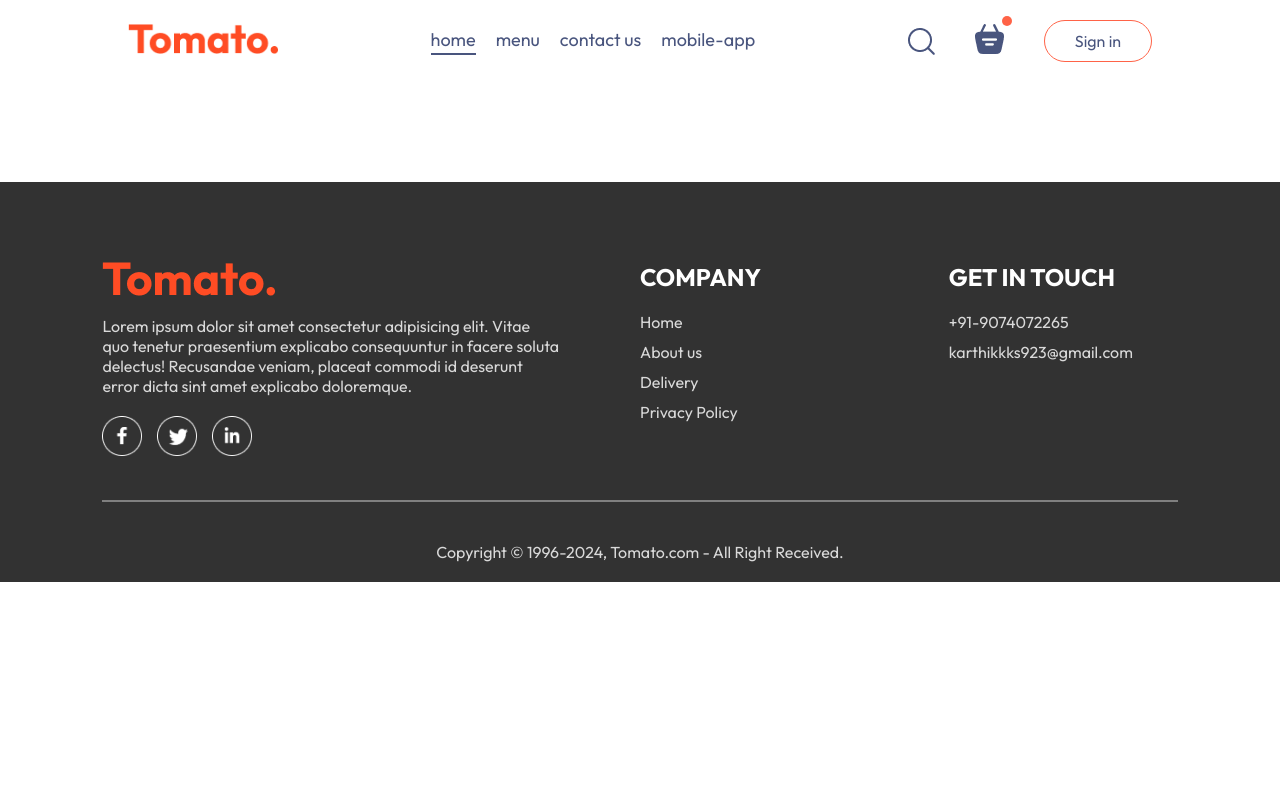
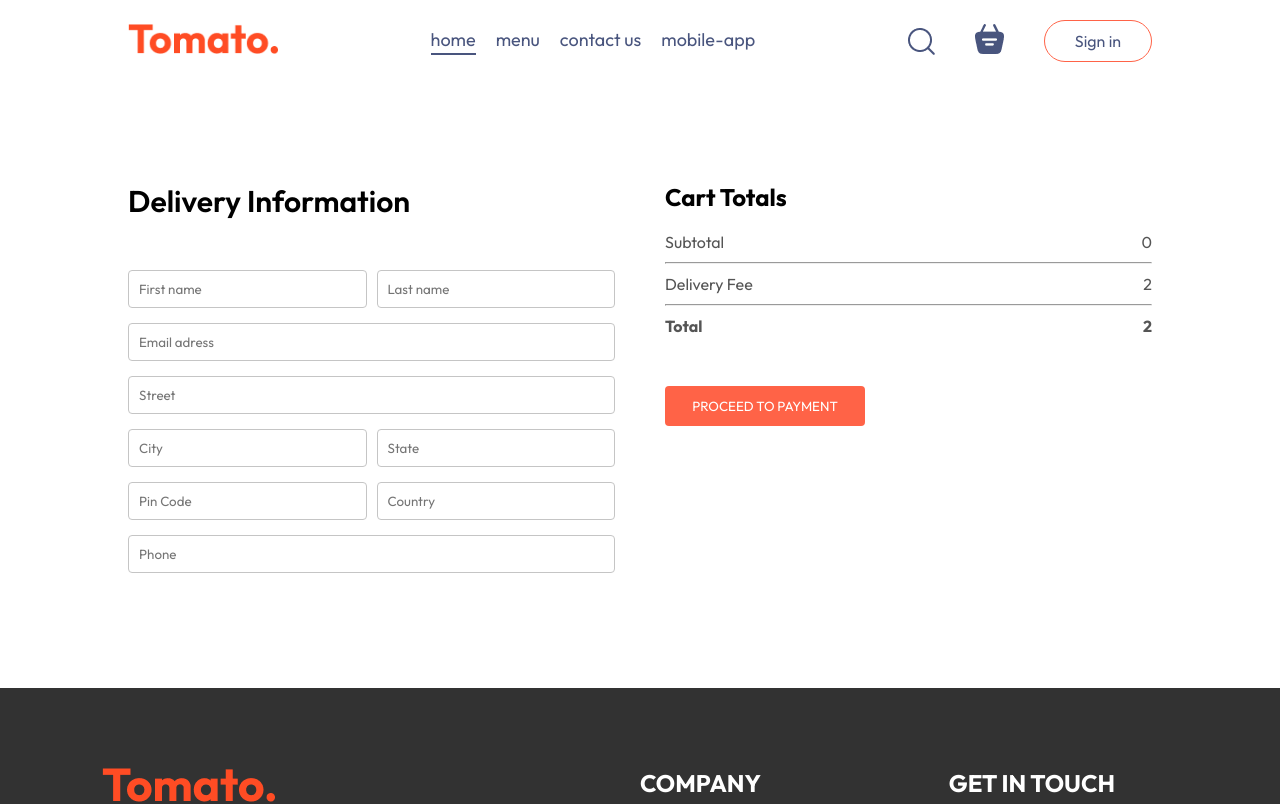
Before and after one commit to karthik0923/FoodDelivery, a React (Vite) app in the folder frontend/: page /order in a window 1280 px wide. Shown: the top 804 px of the page. Built offline with nearby package versions, Linux system fonts and the light colour scheme.

Commit message:
Completed placeOrder Screen and checkout page with total amount displaying

```diff
--- a/frontend/src/components/Navbar/Navbar.jsx
+++ b/frontend/src/components/Navbar/Navbar.jsx
@@ -1,11 +1,14 @@
-import React, { useState } from 'react'
+import React, { useContext, useState } from 'react'
 import './Navbar.css'
 import { assets } from '../../assets/assets'
 import { Link } from 'react-router-dom'
+import { StoreContext } from '../../context/StoreContext'
 
 const Navbar = ({setShowLogin}) => {
 
     const [menu,setMenu] = useState("home");
+
+    const {getTotalCartAmount} = useContext(StoreContext)
 
   return (
     <div className='navbar'>
@@ -20,7 +23,7 @@
         <img src={assets.search_icon} alt="" />
         <div className="navbar-search-icon">
             <Link to='/cart'><img src={assets.basket_icon} alt="" /></Link>
-            <div className="dot"></div>
+            <div className={getTotalCartAmount()===0?"":"dot"}></div>
         </div>
         <button onClick={()=>setShowLogin(true)}>Sign in</button>
       </div>
--- a/frontend/src/context/StoreContext.jsx
+++ b/frontend/src/context/StoreContext.jsx
@@ -21,12 +21,24 @@
         }
     }
 
+    const getTotalCartAmount = () => {
+        let totalAmount = 0
+        for(const item in cartItems) {
+            if(cartItems[item] > 0) {
+                let itemInfo = food_list.find((product) => product._id === item);
+                totalAmount += itemInfo.price * cartItems[item];
+            }
+        }
+        return totalAmount;
+    }
+
     const contextValue = {
         food_list,
         cartItems,
         setCartItems,
         addToCart,
-        removeFromCart
+        removeFromCart,
+        getTotalCartAmount
     }
 
     return (
--- a/frontend/src/pages/Cart/Cart.jsx
+++ b/frontend/src/pages/Cart/Cart.jsx
@@ -1,9 +1,12 @@
 import React, { useContext } from "react";
 import "./Cart.css";
 import { StoreContext } from "../../context/StoreContext";
+import { useNavigate } from "react-router-dom";
 
 const Cart = () => {
-  const { cartItems, food_list, removeFromCart } = useContext(StoreContext);
+  const { cartItems, food_list, removeFromCart, getTotalCartAmount } = useContext(StoreContext);
+
+  const navigate = useNavigate();
 
   return (
     <div className="Cart">
@@ -42,7 +45,7 @@
           <div>
             <div className="cart-total-details">
               <p>Subtotal</p>
-              <p>{0}</p>
+              <p>{getTotalCartAmount()}</p>
             </div>
             <hr />
             <div className="cart-total-details">
@@ -52,10 +55,10 @@
             <hr />
             <div className="cart-total-details">
               <b>Total</b>
-              <b>{1}</b>
+              <b>{getTotalCartAmount() + 2}</b>
             </div>
           </div>
-          <button>PROCEED TO CHECKOUT</button>
+          <button onClick={()=> navigate('/order')}>PROCEED TO CHECKOUT</button>
         </div>
         <div className="cart-promocode">
           <div>
--- a/frontend/src/pages/PlaceOrder/PlaceOrder.css
+++ b/frontend/src/pages/PlaceOrder/PlaceOrder.css
@@ -0,0 +1,42 @@
+.place-order {
+    display: flex;
+    align-items: start;
+    justify-content: space-between;
+    gap: 50px;
+    margin-top: 100px;
+}
+
+.place-order-left {
+    width: 100%;
+    max-width: max(30%, 500px);
+}
+
+.place-order-left .title {
+    font-size: 30px;
+    font-weight: 600;
+    margin-bottom: 50px;
+}
+
+.place-order-left input {
+    margin-bottom: 15px;
+    width: 100%;
+    padding: 10px;
+    border: 1px solid #c5c5c5;
+    border-radius: 4px;
+    outline-color: tomato;
+}
+
+.place-order-left .multi-fields {
+    display: flex;
+    gap: 10px;
+}
+
+.place-order-right {
+    width: 100%;
+    max-width: max(40%, 500px);
+}
+
+.place-order .cart-total button{
+    margin-top: 30px;
+    cursor: pointer;
+}
--- a/frontend/src/pages/PlaceOrder/PlaceOrder.jsx
+++ b/frontend/src/pages/PlaceOrder/PlaceOrder.jsx
@@ -1,13 +1,56 @@
-import React from 'react'
+import React, { useContext } from 'react'
 import './PlaceOrder.css'
 
 const PlaceOrder = () => {
+
+  const {getTotalCartAmount} = useContext(StoreContext);
+
   return (
-    <div>
-
-    </div>
+    <form class="place-order">
+      <div className="place-order-left">
+        <p className="title">Delivery Information</p>
+        <div className="multi-fields">
+          <input type="text" placeholder='First name' />
+          <input type="text" placeholder='Last name' />
+        </div>
+        <input type="text" placeholder='Email adress'/>
+        <input type="text" placeholder='Street'/>
+        <div className="multi-fields">
+          <input type="text" placeholder='City' />
+          <input type="text" placeholder='State' />
+        </div>
+        <div className="multi-fields">
+          <input type="text" placeholder='Pin Code' />
+          <input type="text" placeholder='Country' />
+        </div>
+        <input type="text" placeholder='Phone'/>
+      </div>
+      <div className="place-order-right">
+      <div className="cart-total">
+          <h2>Cart Totals</h2>
+          <div>
+            <div className="cart-total-details">
+              <p>Subtotal</p>
+              <p>{getTotalCartAmount()}</p>
+            </div>
+            <hr />
+            <div className="cart-total-details">
+              <p>Delivery Fee</p>
+              <p>{2}</p>
+            </div>
+            <hr />
+            <div className="cart-total-details">
+              <b>Total</b>
+              <b>{getTotalCartAmount() + 2}</b>
+            </div>
+          </div>
+          <button >PROCEED TO PAYMENT</button>
+        </div>
+      </div>
+    </form>
   )
 }
 import './PlaceOrder.css'
+import { StoreContext } from '../../context/StoreContext'
 
 export default PlaceOrder
```
